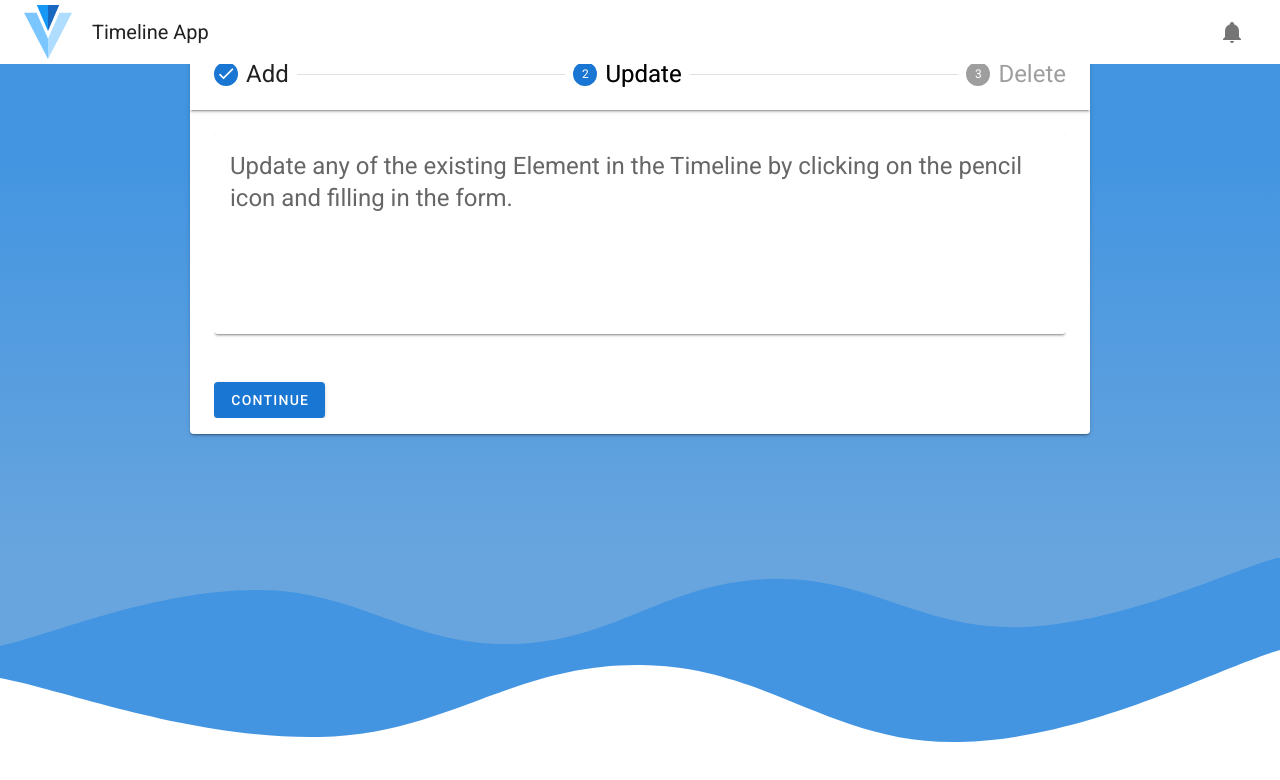
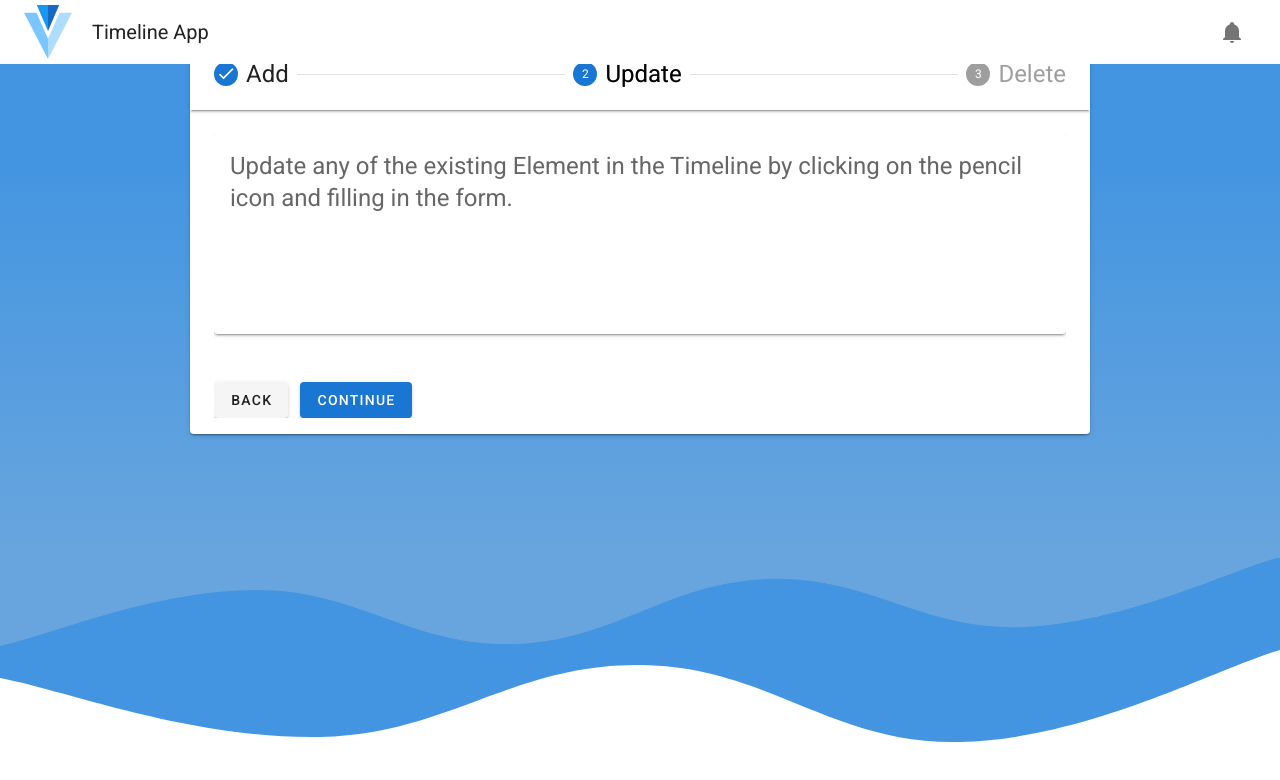
Before and after one commit to gaboarp2020/timeline-app, a Vue app: page / in a window 1280 px wide. Both pictures are taken after a click on the button "CONTINUE". Shown: the part 862-1642 px from the top of the page. Built offline with nearby package versions, Linux system fonts and the light colour scheme.

Commit message:
Add link to Timeline page in final step

```diff
--- a/src/components/TheStepper.vue
+++ b/src/components/TheStepper.vue
@@ -37,6 +37,7 @@
           >
         </v-card>
 
+        <v-btn class="mr-3" @click="e1 = 1"> Back </v-btn>
         <v-btn color="primary" @click="e1 = 3"> Continue </v-btn>
       </v-stepper-content>
 
@@ -48,7 +49,10 @@
           </v-card-text>
         </v-card>
 
-        <v-btn color="primary" @click="e1 = 1"> Continue </v-btn>
+        <v-btn class="mr-3" @click="e1 = 2"> Back </v-btn>
+        <a href="#timeline-page">
+          <v-btn color="primary" @click="e1 = 1"> Continue </v-btn>
+        </a>
       </v-stepper-content>
     </v-stepper-items>
   </v-stepper>
```
